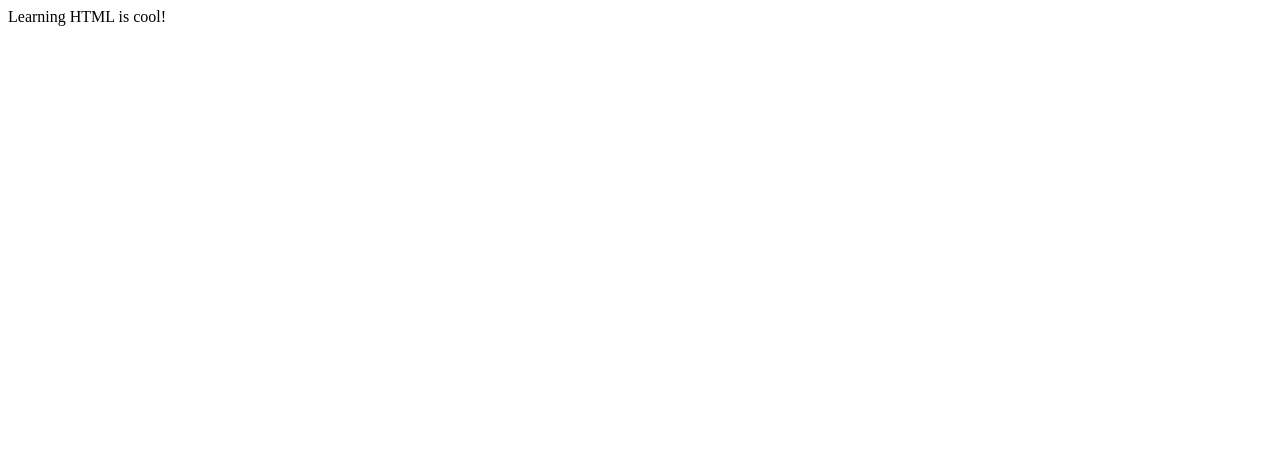
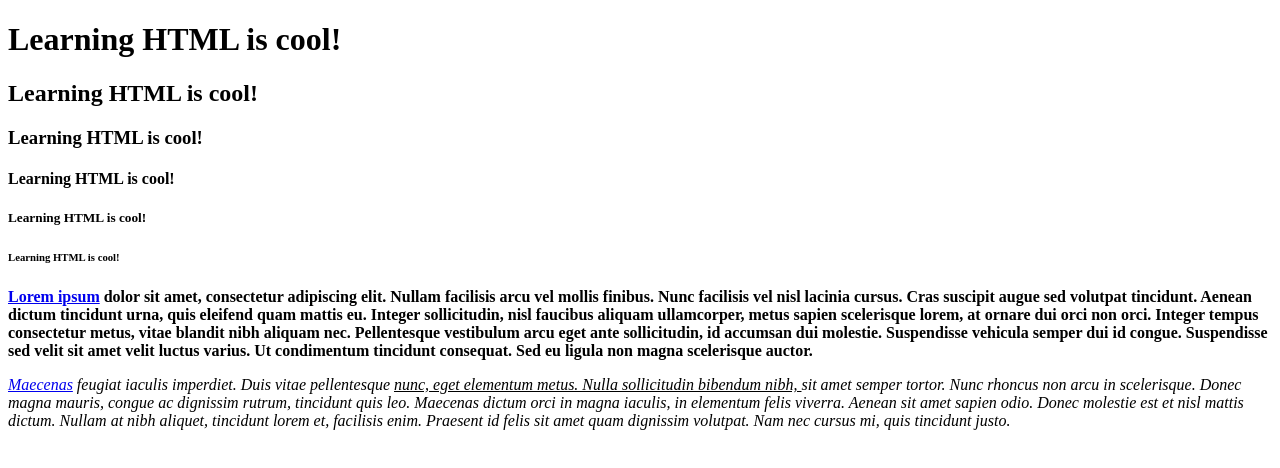
Before and after one commit to DavidFAutest/mySimpleSite, a plain HTML site: page index.html in a window 1280 px wide. Drawn offline with Linux system fonts and the light colour scheme.

Commit message:
adds new HTML

```diff
--- a/index.html
+++ b/index.html
@@ -1,9 +1,36 @@
 <!DOCTYPE html>
 <html>
     <head>
-
+        <meta charset="utf-8">
+        <title>A Simple Site</title>
     </head>
     <body>
-        Learning HTML is cool!
+        <h1>Learning HTML is cool!</h1>
+        <h2>Learning HTML is cool!</h2>
+        <h3>Learning HTML is cool!</h3>
+        <h4>Learning HTML is cool!</h4>
+        <h5>Learning HTML is cool!</h5>
+        <h6>Learning HTML is cool!</h6>
+        <p><b><a href="https://www.google.com/" target="_blank">Lorem ipsum</a> dolor sit amet, consectetur adipiscing elit.
+            Nullam facilisis arcu vel mollis finibus. Nunc facilisis
+            vel nisl lacinia cursus. Cras suscipit augue sed volutpat
+            tincidunt. Aenean dictum tincidunt urna, quis eleifend
+            quam mattis eu. Integer sollicitudin, nisl faucibus aliquam
+            ullamcorper, metus sapien scelerisque lorem, at ornare dui
+            orci non orci. Integer tempus consectetur metus, vitae
+            blandit nibh aliquam nec. Pellentesque vestibulum arcu eget
+            ante sollicitudin, id accumsan dui molestie. Suspendisse
+            vehicula semper dui id congue. Suspendisse sed velit sit
+            amet velit luctus varius. Ut condimentum tincidunt consequat.
+            Sed eu ligula non magna scelerisque auctor.</b></p>
+        <p><i><a href="https://www.yahoo.com/" target="_blank">Maecenas</a> feugiat iaculis imperdiet. Duis vitae pellentesque
+            <u>nunc, eget elementum metus. Nulla sollicitudin bibendum nibh, </u>
+            sit amet semper tortor. Nunc rhoncus non arcu in scelerisque.
+            Donec magna mauris, congue ac dignissim rutrum, tincidunt
+            quis leo. Maecenas dictum orci in magna iaculis, in elementum
+            felis viverra. Aenean sit amet sapien odio. Donec molestie
+            est et nisl mattis dictum. Nullam at nibh aliquet, tincidunt
+            lorem et, facilisis enim. Praesent id felis sit amet quam
+            dignissim volutpat. Nam nec cursus mi, quis tincidunt justo.</i></p>
     </body>
 </html>
```
